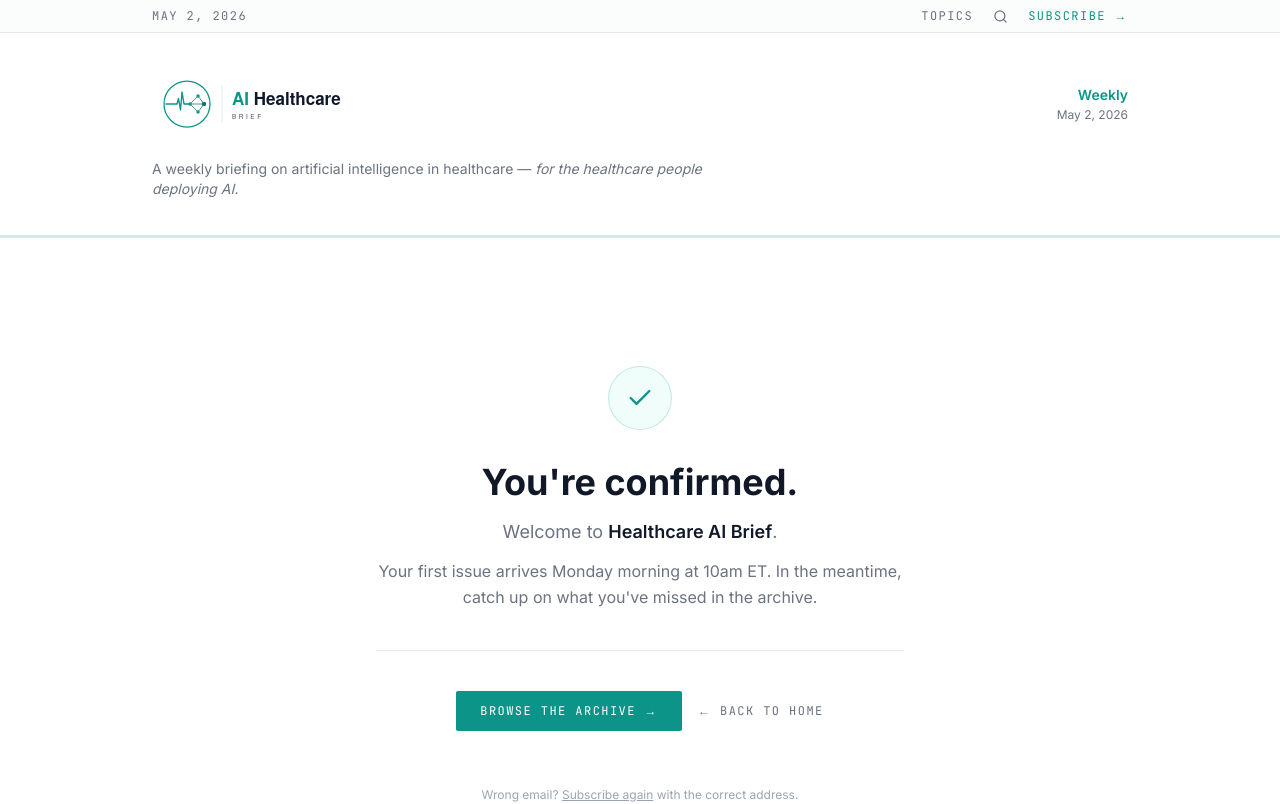
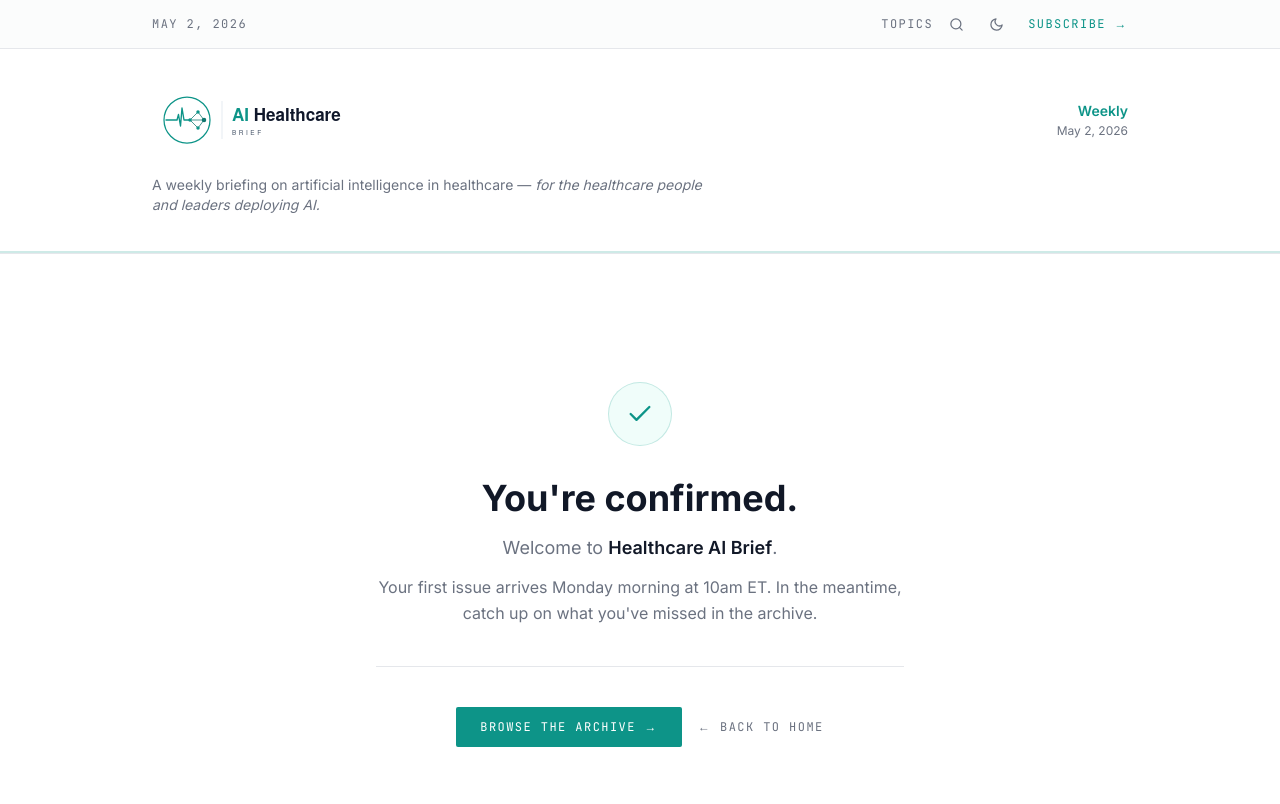
Before and after one commit to batramayank/ai-hc-newsletter-brief, a Next.js app: page /thank-you in a window 1280 px wide. Shown: the top 804 px of the page. Built offline with nearby package versions, Linux system fonts and the light colour scheme; no server answers.

Commit message:
Add dark mode with OS preference detection and manual toggle

```diff
--- a/app/globals.css
+++ b/app/globals.css
@@ -1,19 +1,54 @@
+/* ── Theme color variables ──────────────────────────────────────────────────
+   Space-separated RGB values for Tailwind opacity modifier support (bg-paper/60).
+   Light defaults in :root; dark overrides under .dark (applied by ThemeToggle
+   or the inline anti-flash script in layout.tsx).
+   ─────────────────────────────────────────────────────────────────────────── */
+:root {
+  --color-paper: 255 255 255;
+  --color-paper-deep: 249 250 251;
+  --color-ink: 17 24 39;
+  --color-ink-soft: 107 114 128;
+  --color-ink-faint: 156 163 175;
+  --color-rule: 229 231 235;
+  --color-accent: 13 148 136;
+  --color-accent-bright: 15 118 110;
+  --color-accent-glow: 153 246 228;
+  --color-highlight: 240 253 250;
+  --color-oxblood: 220 38 38;
+  --color-link: 37 99 235;
+}
+
+.dark {
+  --color-paper: 17 24 39;
+  --color-paper-deep: 31 41 55;
+  --color-ink: 249 250 251;
+  --color-ink-soft: 156 163 175;
+  --color-ink-faint: 107 114 128;
+  --color-rule: 55 65 81;
+  --color-accent: 20 184 166;
+  --color-accent-bright: 13 148 136;
+  --color-accent-glow: 19 78 74;
+  --color-highlight: 2 44 34;
+  --color-oxblood: 248 113 113;
+  --color-link: 96 165 250;
+}
+
 @tailwind base;
 @tailwind components;
 @tailwind utilities;
 
 @layer base {
   html {
-    background: #FFFFFF;
-    color: #111827;
+    background: rgb(var(--color-paper));
+    color: rgb(var(--color-ink));
     -webkit-font-smoothing: antialiased;
     text-rendering: optimizeLegibility;
   }
   body {
-    background: #FFFFFF;
+    background: rgb(var(--color-paper));
   }
   ::selection {
-    background: #0D9488;
+    background: rgb(var(--color-accent));
     color: #FFFFFF;
   }
 }
@@ -84,26 +119,26 @@
     @apply font-display text-xl font-semibold mt-8 mb-2 text-ink;
     line-height: 1.35;
   }
-  /* Article title links — dark, teal on hover */
+  /* Article title links — dark ink, teal on hover */
   .issue-body h3 a {
-    color: #111827 !important;
+    color: rgb(var(--color-ink)) !important;
     text-decoration: none;
-    background-image: linear-gradient(to right, #0D9488, #0D9488);
+    background-image: linear-gradient(to right, rgb(var(--color-accent)), rgb(var(--color-accent)));
     background-size: 0% 1px;
     background-repeat: no-repeat;
     background-position: 0 100%;
     transition: background-size 0.4s cubic-bezier(0.65, 0, 0.35, 1), color 0.3s;
   }
   .issue-body h3 a:hover {
-    color: #0D9488 !important;
+    color: rgb(var(--color-accent)) !important;
     background-size: 100% 1px;
   }
   .issue-body p {
     @apply my-3;
   }
-  /* All links (e.g. "Read the source →") — blue */
+  /* All links (e.g. "Read the source →") */
   .issue-body a {
-    color: #2563EB !important;
+    color: rgb(var(--color-link)) !important;
     text-decoration: none;
   }
   .issue-body a:hover {
@@ -112,7 +147,7 @@
   /* "Why it matters:" — italic teal, matching the newsletter */
   .issue-body em {
     @apply italic font-sans text-[1.0625rem] block mt-4 mb-1;
-    color: #0D9488 !important;
+    color: rgb(var(--color-accent)) !important;
     font-style: italic;
   }
   .issue-body em + br {
--- a/app/layout.tsx
+++ b/app/layout.tsx
@@ -102,11 +102,16 @@
   inLanguage: 'en-US'
 };
 
+// Runs before first paint to apply dark class without flash
+const themeScript = `(function(){try{var s=localStorage.getItem('theme');var d=window.matchMedia('(prefers-color-scheme: dark)').matches;if(s==='dark'||(!s&&d))document.documentElement.classList.add('dark');}catch(e){}})();`;
+
 export default function RootLayout({ children }: { children: React.ReactNode }) {
   const plausibleDomain = process.env.NEXT_PUBLIC_PLAUSIBLE_DOMAIN;
   return (
     <html lang="en" className={`${inter.variable} ${jetbrains.variable}`} suppressHydrationWarning>
       <body className="font-sans bg-paper text-ink min-h-screen flex flex-col" suppressHydrationWarning>
+        {/* eslint-disable-next-line @next/next/no-sync-scripts */}
+        <script dangerouslySetInnerHTML={{ __html: themeScript }} />
         <JsonLd data={[organizationSchema, websiteSchema]} />
         <Header />
         <main className="flex-1">{children}</main>
--- a/components/Header.tsx
+++ b/components/Header.tsx
@@ -1,5 +1,6 @@
 import Link from 'next/link';
 import Image from 'next/image';
+import ThemeToggle from '@/components/ThemeToggle';
 
 export default function Header() {
   const today = new Date().toLocaleDateString('en-US', {
@@ -9,13 +10,13 @@
   });
 
   return (
-    <header className="border-b border-rule bg-white">
+    <header className="border-b border-rule bg-paper">
       {/* Top utility bar */}
       <div className="border-b border-rule bg-paper-deep/60">
         <div className="max-w-5xl mx-auto px-6 py-2 flex justify-between items-center">
           <span className="eyebrow hidden sm:inline">{today}</span>
           <span className="eyebrow sm:hidden text-ink-soft">Healthcare AI Brief</span>
-          <div className="flex items-center gap-5">
+          <div className="flex items-center gap-4">
             <Link href="/topics" className="eyebrow text-ink-soft hover:text-accent transition-colors hidden sm:inline">
               Topics
             </Link>
@@ -25,6 +26,7 @@
                 <line x1="21" y1="21" x2="16.65" y2="16.65" />
               </svg>
             </Link>
+            <ThemeToggle />
             <Link href="/subscribe" className="eyebrow text-accent link-underline">
               Subscribe →
             </Link>
@@ -67,7 +69,7 @@
         {/* Tagline */}
         <p className="mt-5 text-sm text-ink-soft max-w-xl">
           A weekly briefing on artificial intelligence in healthcare —
-          <span className="italic"> for the healthcare people deploying AI.</span>
+          <span className="italic"> for the healthcare people and leaders deploying AI.</span>
         </p>
       </div>
 
--- /dev/null
+++ b/components/ThemeToggle.tsx
@@ -0,0 +1,66 @@
+'use client';
+
+import { useEffect, useState } from 'react';
+
+type Theme = 'light' | 'dark';
+
+function SunIcon() {
+  return (
+    <svg width="16" height="16" viewBox="0 0 24 24" fill="none" stroke="currentColor"
+      strokeWidth="2" strokeLinecap="round" strokeLinejoin="round" aria-hidden="true">
+      <circle cx="12" cy="12" r="5" />
+      <line x1="12" y1="1" x2="12" y2="3" />
+      <line x1="12" y1="21" x2="12" y2="23" />
+      <line x1="4.22" y1="4.22" x2="5.64" y2="5.64" />
+      <line x1="18.36" y1="18.36" x2="19.78" y2="19.78" />
+      <line x1="1" y1="12" x2="3" y2="12" />
+      <line x1="21" y1="12" x2="23" y2="12" />
+      <line x1="4.22" y1="19.78" x2="5.64" y2="18.36" />
+      <line x1="18.36" y1="5.64" x2="19.78" y2="4.22" />
+    </svg>
+  );
+}
+
+function MoonIcon() {
+  return (
+    <svg width="15" height="15" viewBox="0 0 24 24" fill="none" stroke="currentColor"
+      strokeWidth="2" strokeLinecap="round" strokeLinejoin="round" aria-hidden="true">
+      <path d="M21 12.79A9 9 0 1 1 11.21 3 7 7 0 0 0 21 12.79z" />
+    </svg>
+  );
+}
+
+export default function ThemeToggle() {
+  const [theme, setTheme] = useState<Theme | null>(null);
+
+  useEffect(() => {
+    const saved = localStorage.getItem('theme') as Theme | null;
+    const prefersDark = window.matchMedia('(prefers-color-scheme: dark)').matches;
+    const resolved: Theme = saved === 'dark' || saved === 'light' ? saved : prefersDark ? 'dark' : 'light';
+    setTheme(resolved);
+    // Re-apply class here in case React hydration removed what the inline script set
+    document.documentElement.classList.toggle('dark', resolved === 'dark');
+  }, []);
+
+  function toggle() {
+    const next: Theme = theme === 'dark' ? 'light' : 'dark';
+    setTheme(next);
+    localStorage.setItem('theme', next);
+    document.documentElement.classList.toggle('dark', next === 'dark');
+  }
+
+  // Placeholder matches button size to avoid layout shift before hydration
+  if (theme === null) {
+    return <div className="w-8 h-8" aria-hidden="true" />;
+  }
+
+  return (
+    <button
+      onClick={toggle}
+      aria-label={`Switch to ${theme === 'dark' ? 'light' : 'dark'} mode`}
+      className="inline-flex items-center justify-center w-8 h-8 text-ink-soft hover:text-accent transition-colors duration-200"
+    >
+      {theme === 'dark' ? <SunIcon /> : <MoonIcon />}
+    </button>
+  );
+}
--- a/tailwind.config.ts
+++ b/tailwind.config.ts
@@ -1,6 +1,7 @@
 import type { Config } from 'tailwindcss';
 
 const config: Config = {
+  darkMode: 'class',
   content: [
     './app/**/*.{js,ts,jsx,tsx,mdx}',
     './components/**/*.{js,ts,jsx,tsx,mdx}',
@@ -9,17 +10,17 @@
   theme: {
     extend: {
       colors: {
-        paper: '#FFFFFF',
-        'paper-deep': '#F9FAFB',
-        ink: '#111827',
-        'ink-soft': '#6B7280',
-        'ink-faint': '#9CA3AF',
-        rule: '#E5E7EB',
-        accent: '#0D9488',
-        'accent-bright': '#0F766E',
-        'accent-glow': '#99F6E4',
-        highlight: '#F0FDFA',
-        oxblood: '#DC2626'
+        paper: 'rgb(var(--color-paper) / <alpha-value>)',
+        'paper-deep': 'rgb(var(--color-paper-deep) / <alpha-value>)',
+        ink: 'rgb(var(--color-ink) / <alpha-value>)',
+        'ink-soft': 'rgb(var(--color-ink-soft) / <alpha-value>)',
+        'ink-faint': 'rgb(var(--color-ink-faint) / <alpha-value>)',
+        rule: 'rgb(var(--color-rule) / <alpha-value>)',
+        accent: 'rgb(var(--color-accent) / <alpha-value>)',
+        'accent-bright': 'rgb(var(--color-accent-bright) / <alpha-value>)',
+        'accent-glow': 'rgb(var(--color-accent-glow) / <alpha-value>)',
+        highlight: 'rgb(var(--color-highlight) / <alpha-value>)',
+        oxblood: 'rgb(var(--color-oxblood) / <alpha-value>)',
       },
       fontFamily: {
         display: ['var(--font-inter)', 'Inter', 'system-ui', 'sans-serif'],
@@ -28,23 +29,7 @@
       },
       letterSpacing: {
         eyebrow: '0.12em'
-      },
-      typography: ({ theme }: { theme: (path: string) => string }) => ({
-        DEFAULT: {
-          css: {
-            '--tw-prose-body': theme('colors.ink'),
-            '--tw-prose-headings': theme('colors.ink'),
-            '--tw-prose-links': '#2563EB',
-            '--tw-prose-bold': theme('colors.ink'),
-            '--tw-prose-quotes': theme('colors.ink-soft'),
-            '--tw-prose-quote-borders': theme('colors.accent'),
-            '--tw-prose-hr': theme('colors.rule'),
-            maxWidth: 'none',
-            fontSize: '1.0625rem',
-            lineHeight: '1.7'
-          }
-        }
-      })
+      }
     }
   },
   plugins: [require('@tailwindcss/typography')]
```
Also changed, not shown: app/subscribe/page.tsx (+4 -4 lines), app/thank-you/page.tsx (+4 -4 lines).
